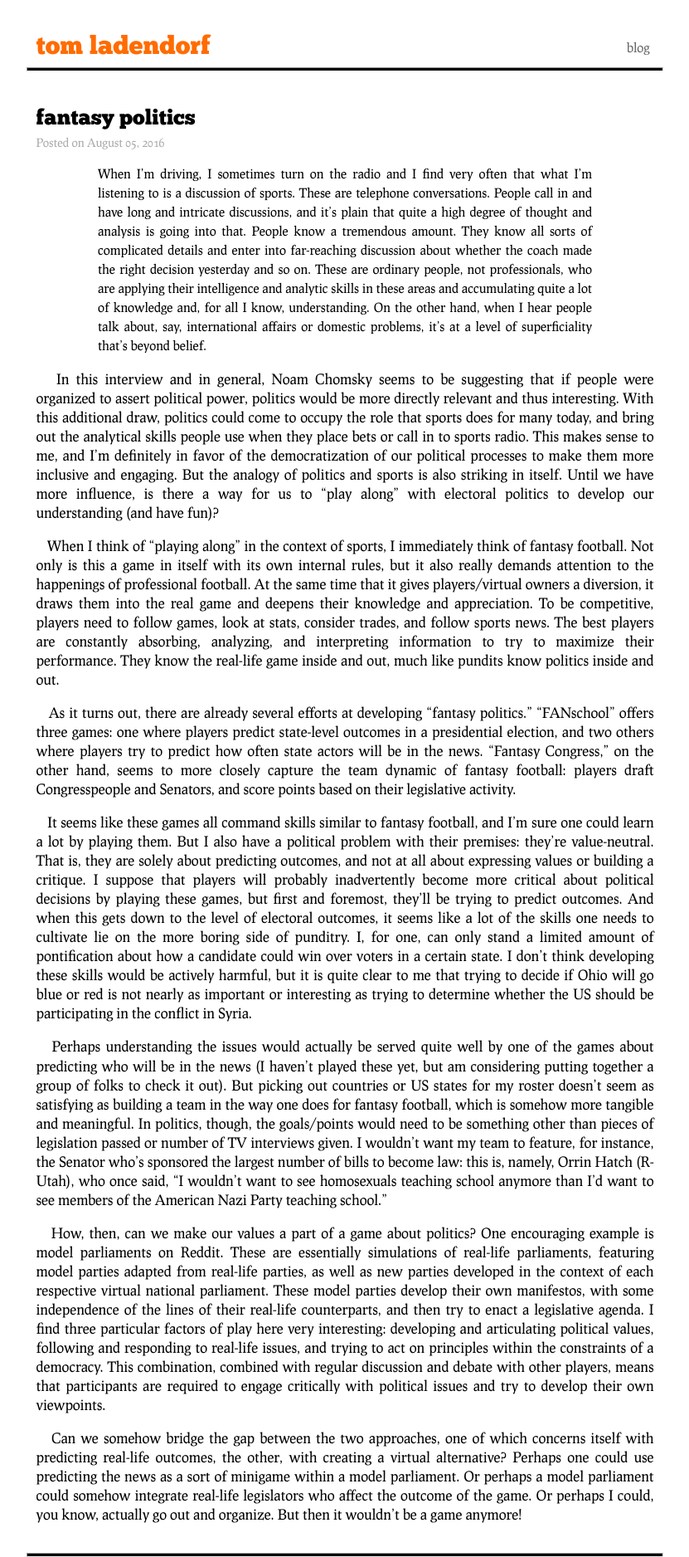
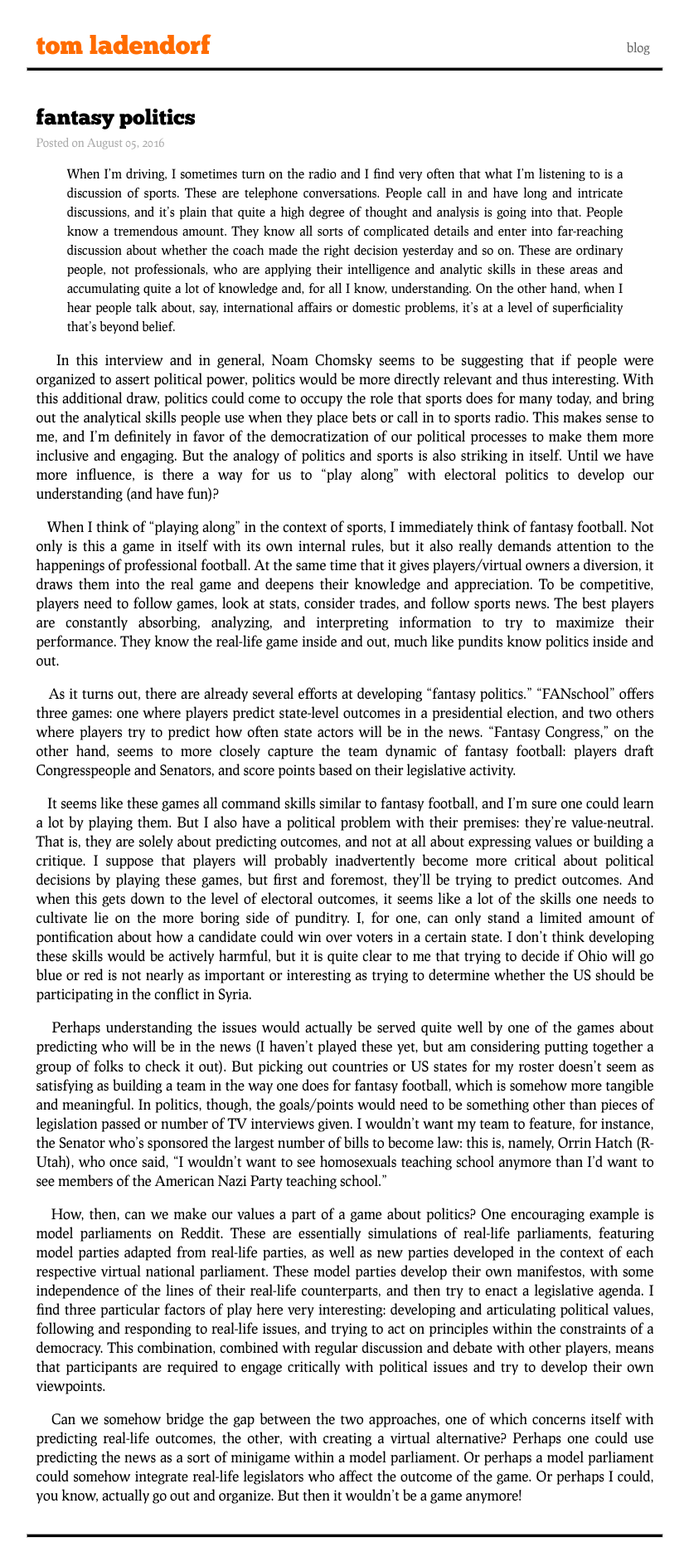
Before and after one commit to tladendo/tomladendorf, a Jekyll site: the page built from index.html, in a window 1280 px wide. Shown: the whole page at 83% size, without its empty margins (224-1055 px from the left). Built offline with Jekyll 4.4.1, drawn with Linux system fonts in a browser that asks for light colours; after the commit the page ends 1853 px from its top, so only the background shows below that.

Commit message:
more css

```diff
--- a/css/main.css
+++ b/css/main.css
@@ -116,8 +116,8 @@ hr {
 }
 
 blockquote {
-  padding-left: 10%;
-  padding-right: 10%;
+  padding-left: 5%;
+  padding-right: 5%;
   font-size: 90%;
 }
 
```
